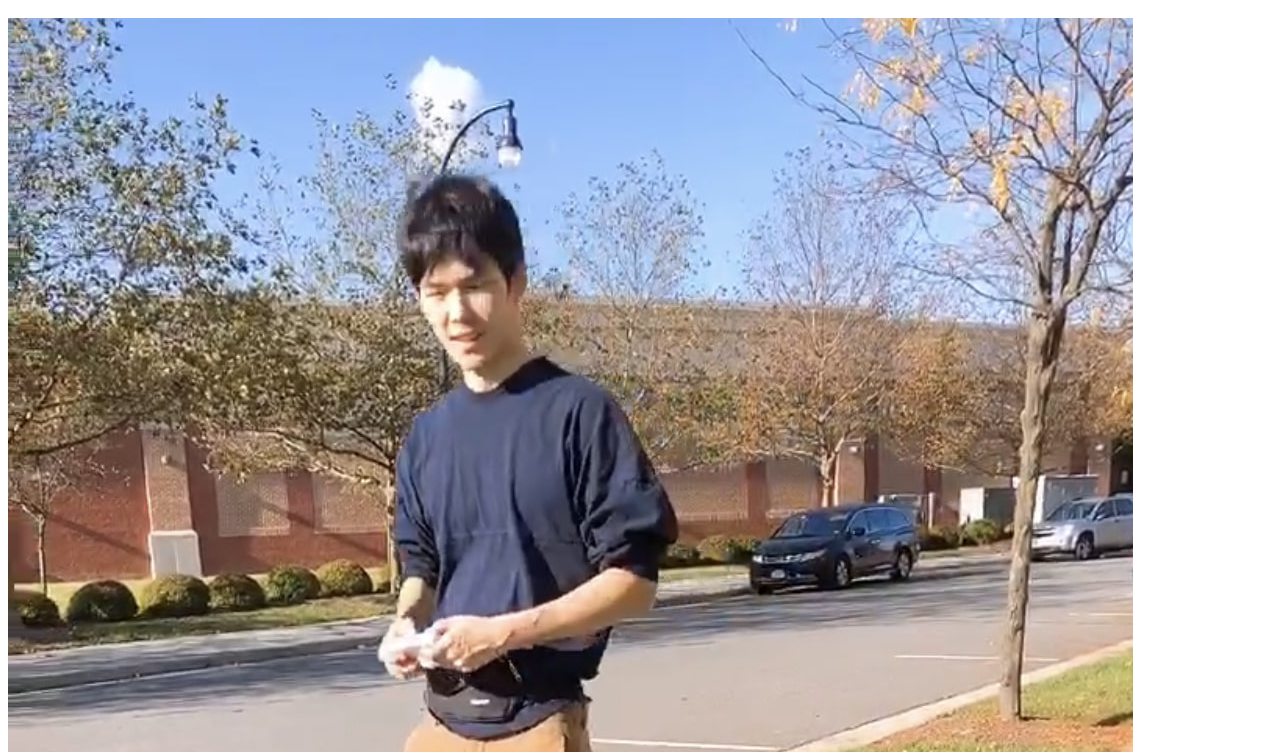
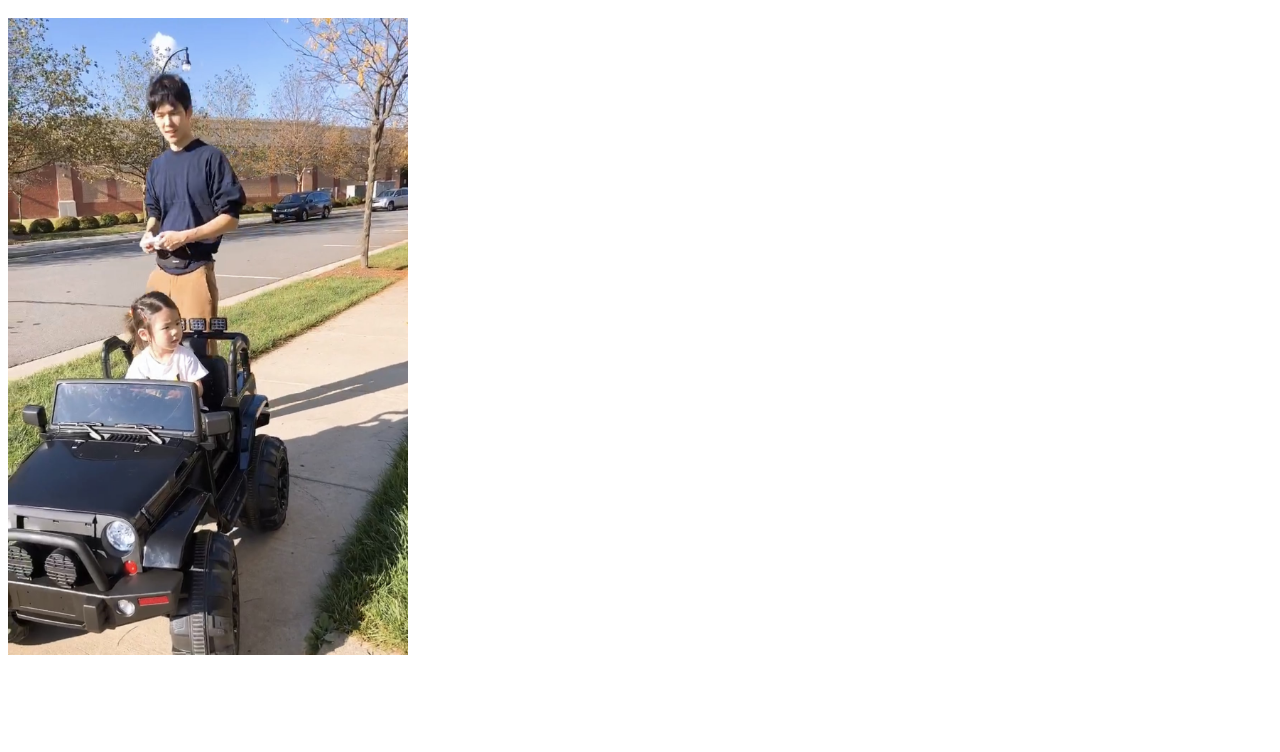
Before and after one commit to wonseokc/wonseokc.github.io, a plain HTML site: page index.html in a window 1280 px wide. Shown: the part 48-800 px from the top of the page. Drawn offline with Linux system fonts and the light colour scheme.

Commit message:
Add files via upload

```diff
--- a/index.html
+++ b/index.html
@@ -1,4 +1,4 @@
 <html>
     <h1>phil's Portfolio</h1>
-    <img src="./biopic.jpg" />
+    <img src="./biopic.jpg" width="400" />
 </html>
```
